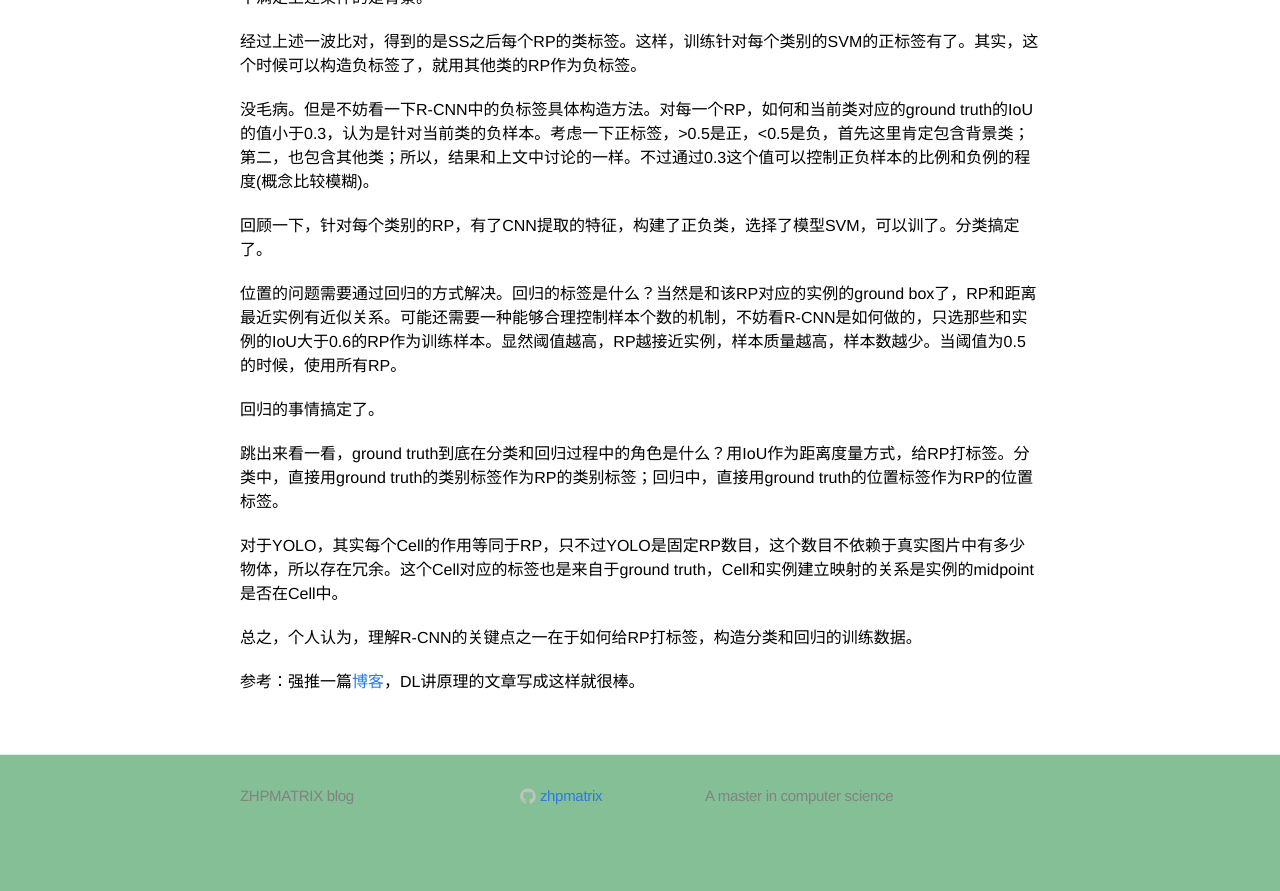
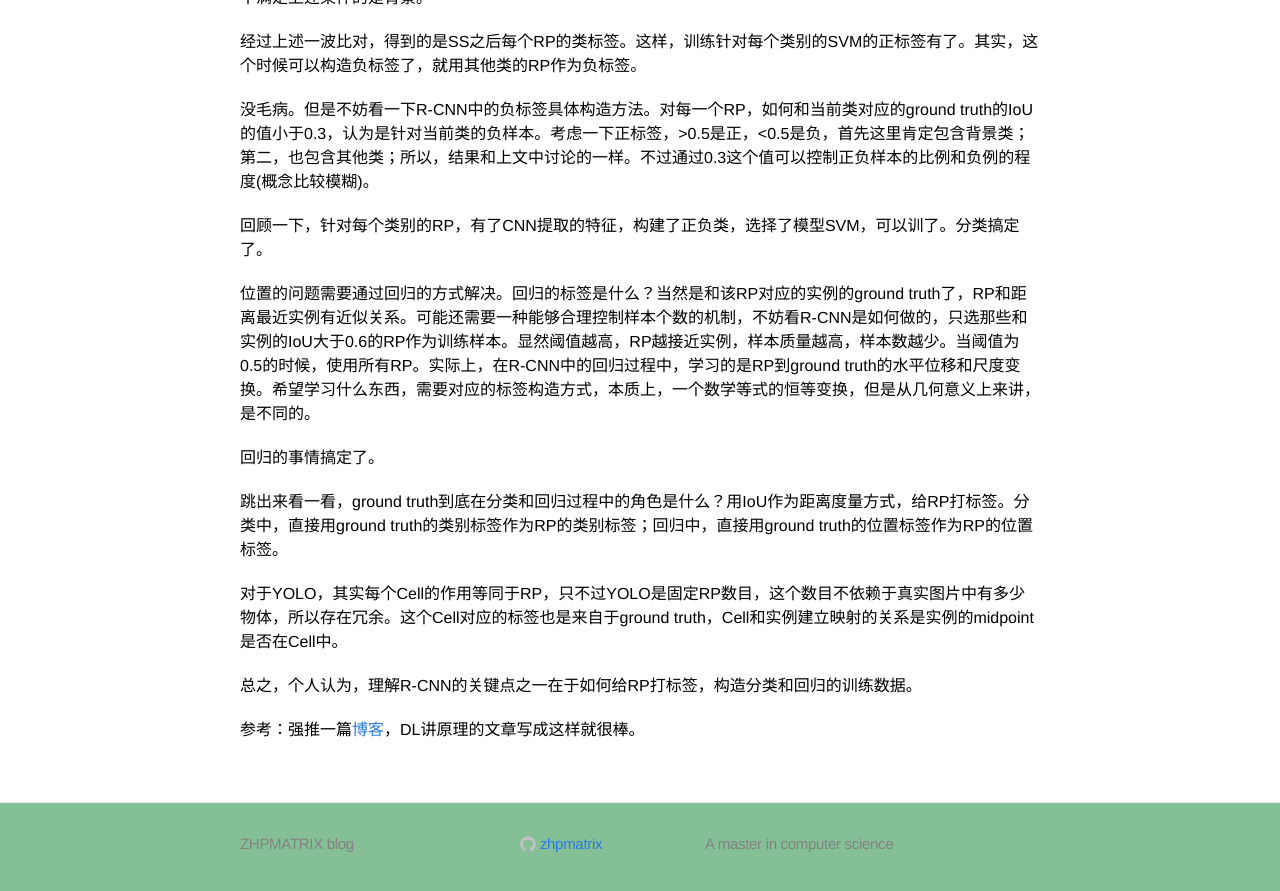
Before and after one commit to zhpmatrix/zhpmatrix.github.io, a Jekyll site: the page built from _posts/2018-05-13-RCNN-Series.md, in a window 1280 px wide and 900 px high, scrolled down 850 px. Shown: the top 891 px of the window. Built offline with Jekyll 4.4.1, drawn with Linux system fonts in a browser that asks for light colours; comment, search, counter and statistics services are not loaded; before the commit the page ends 1702 px from its top, so only the background shows below that.

Commit message:
fix coordinate regression

```diff
--- a/_posts/2018-05-13-RCNN-Series.md
+++ b/_posts/2018-05-13-RCNN-Series.md
@@ -30,7 +30,7 @@ R-CNN使用SVM作为分类器，使用了一个fine-tune的CNN架构做特征提
 
 回顾一下，针对每个类别的RP，有了CNN提取的特征，构建了正负类，选择了模型SVM，可以训了。分类搞定了。
 
-位置的问题需要通过回归的方式解决。回归的标签是什么？当然是和该RP对应的实例的ground box了，RP和距离最近实例有近似关系。可能还需要一种能够合理控制样本个数的机制，不妨看R-CNN是如何做的，只选那些和实例的IoU大于0.6的RP作为训练样本。显然阈值越高，RP越接近实例，样本质量越高，样本数越少。当阈值为0.5的时候，使用所有RP。
+位置的问题需要通过回归的方式解决。回归的标签是什么？当然是和该RP对应的实例的ground truth了，RP和距离最近实例有近似关系。可能还需要一种能够合理控制样本个数的机制，不妨看R-CNN是如何做的，只选那些和实例的IoU大于0.6的RP作为训练样本。显然阈值越高，RP越接近实例，样本质量越高，样本数越少。当阈值为0.5的时候，使用所有RP。实际上，在R-CNN中的回归过程中，学习的是RP到ground truth的水平位移和尺度变换。希望学习什么东西，需要对应的标签构造方式，本质上，一个数学等式的恒等变换，但是从几何意义上来讲，是不同的。
 
 回归的事情搞定了。
 
```
